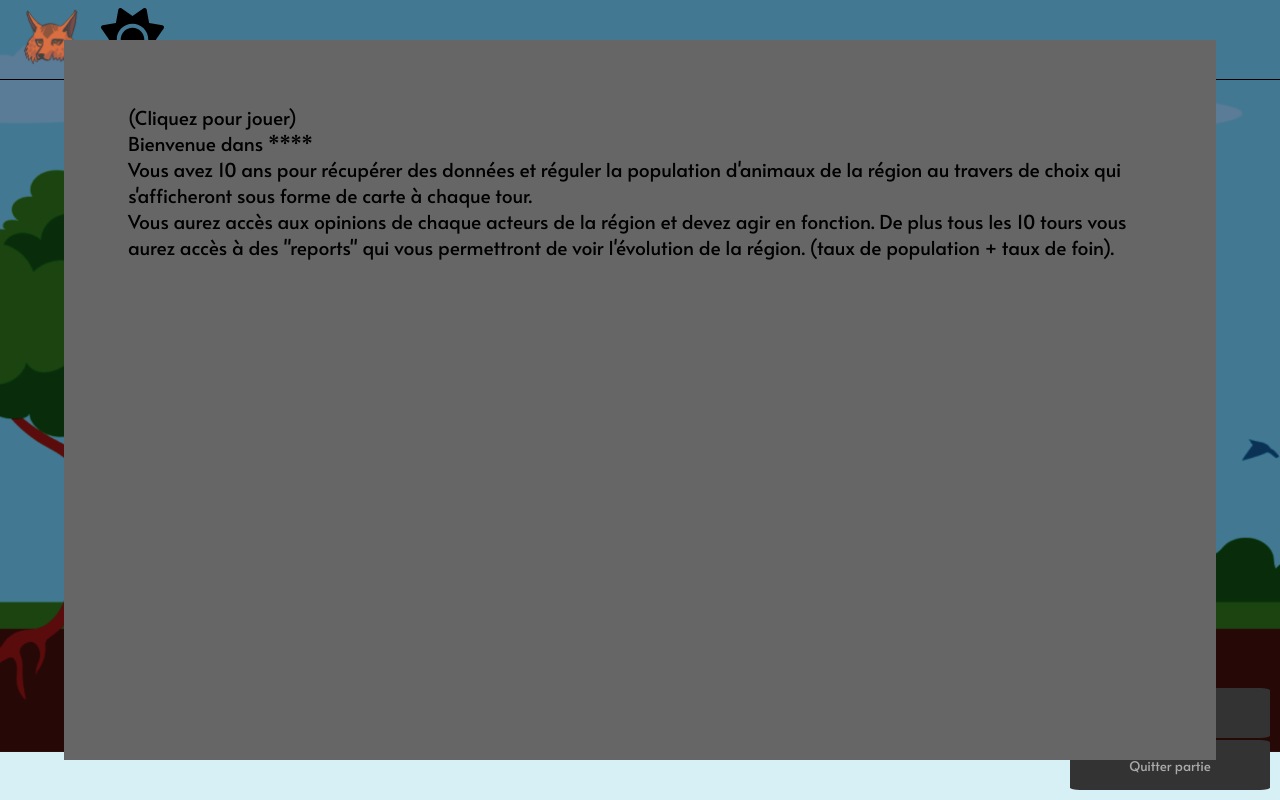
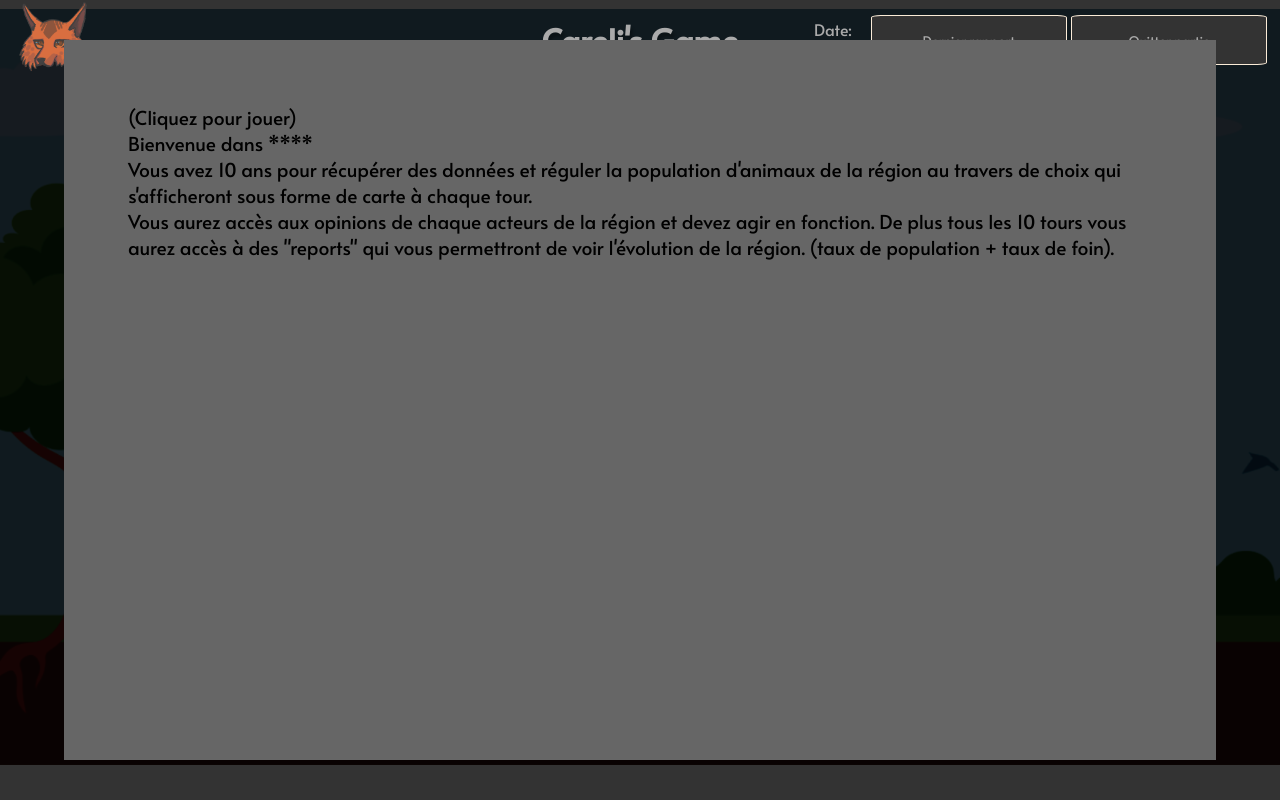
Before and after one commit to LucienMartial/ScientificGameJam2022, a plain HTML site: page src/index.html in a window 1280 px wide. Both pictures are taken after a click on the button "Start". Drawn offline with Linux system fonts and the light colour scheme.

Commit message:
Removing light theme, replacing options

```diff
--- a/src/index.html
+++ b/src/index.html
@@ -13,14 +13,9 @@
 </head>
 
 <body>
-<header>
-    <ul>
-        <li><img src="assets/favicon.png" alt=""></li>
-        <li id="toggleDark" class="nav-icon">
-        </li>
-    </ul>
+<header id="header"><img src="assets/favicon.png" alt="">
+    <h1>Careli's Game</h1>
 </header>
-<h1>Careli's Game</h1>
 
 <div id="menu" class="exclusive">
     <button id="startGame"  class='start-btn'>Start</button>
@@ -29,7 +24,6 @@
 
 
 <div id="game" class="exclusive">
-    <!-- <h2>Partie</h2> -->
 
     <div id="gameContext" style="display: none;">
         (Cliquez pour jouer)<br>
@@ -68,12 +62,5 @@
     <div id="lastReportContent"></div>
 </div>
 
-<footer>
-    <div id="options">
-        <p id="currentDate"></p>
-        <button id="lastReport">Dernier rapport</button>
-        <button id="leaveGame">Quitter partie</button>
-    </div>
-</footer>
 </body>
 </html>
--- a/src/scripts/game.js
+++ b/src/scripts/game.js
@@ -16,6 +16,7 @@ let cardContainer = null;
 let optionsDiv = null;
 let currentDate = null;
 let lastReportBtn = null;
+let leaveGameBtn = null;
 let lastReportContent = null;
 
 function reset_game() {
@@ -72,15 +73,33 @@ function init_display_elements() {
 
     cardContainer = document.getElementById("cardContainer");
 
-    optionsDiv = document.getElementById("options");
-    currentDate = document.getElementById("currentDate");
-    lastReportBtn = document.getElementById("lastReport");
+    optionsDiv = document.createElement("div");
+    optionsDiv.id = "options";
+    currentDate = document.createElement("p");
+    currentDate.id = "currentDate";
+    optionsDiv.appendChild(currentDate);
+    lastReportBtn = document.createElement("button");
+    lastReportBtn.id = "lastReport";
+    lastReportBtn.innerText = "Dernier rapport";
+    optionsDiv.appendChild(lastReportBtn);
+    leaveGameBtn = document.createElement("button");
+    leaveGameBtn.id = "leaveGame";
+    leaveGameBtn.innerText = "Quitter partie";
+    optionsDiv.appendChild(leaveGameBtn);
     lastReportContent = document.getElementById("lastReportContent");
+
+    document.getElementsByTagName("header")[0].appendChild(optionsDiv);
 
     lastReportBtn.onclick = function () {
         document.documentElement.style.setProperty("--report-display-transition-duration", "0.3s");
         lastReportContent.classList.toggle("active");
         display_last_report();
+    }
+
+    leaveGameBtn.onclick = function () {
+        document.body.style.backgroundImage = "url('assets/background_meadow_adobe_express.svg')";
+        document.body.style.backgroundSize = "100%";
+        set_exclusive_div_visible(EXCL_DIVS.MENU);
     }
 }
 
--- a/src/scripts/script.js
+++ b/src/scripts/script.js
@@ -20,30 +20,6 @@ document.addEventListener("DOMContentLoaded", function () {
     playGameButton.onclick = function () {
         start_game();
         set_exclusive_div_visible(EXCL_DIVS.GAME);
-    }
-
-
-    /** MENU **/
-
-    const menuButton = document.getElementById("leaveGame");
-
-    menuButton.onclick = function () {
-        // récupérer body
-        var body =  document.getElementsByTagName("body");
-        body.item(0).style.backgroundImage = "url('assets/background_meadow_adobe_express.svg')";
-        body.item(0).style.backgroundSize = "105%";
-        set_exclusive_div_visible(EXCL_DIVS.MENU);
-    }
-
-    /** DARK MODE **/
-    const darkModeButton = document.getElementById("toggleDark");
-    const sunIcon = "assets/sun-solid.svg";
-    const moonIcon = "assets/moon-solid.svg";
-    let darkMode = false;
-    darkModeButton.onclick = function () {
-        darkModeButton.style.backgroundImage = darkMode ? `url("${sunIcon}")` : `url("${moonIcon}")`;
-        darkMode = !darkMode;
-        document.body.classList.toggle("dark");
     }
 });
 
--- a/src/styles/style.css
+++ b/src/styles/style.css
@@ -10,8 +10,8 @@
 
 :root {
     --dark-mode-transition-duration: .2s;
-    --background-color: #D7F0F5;
-    --title-color: #333;
+    --background-color: #333;
+    --title-color: #AAA;
     --card-background-color: #333;
     --text-color: #AAA;
     --card-title-background-color: #666;
@@ -25,47 +25,29 @@
     --report-background-color: #ffc89b;
 }
 
-body.dark {
-    --background-color: #333;
-    --title-color: #AAA;
-}
-
 body {
-    transition: background-color var(--dark-mode-transition-duration);
     background-color: var(--background-color);
     font-family: 'Roboto', sans-serif;
     overflow: hidden;
+    height: 100vh;
 }
 
 header {
     height: 10vh;
-    border-bottom: solid #000 1px;
+    padding: 0 1%;
     display: flex;
     flex-direction: row;
+    justify-content: space-between;
+    align-items: center;
 }
 
-header ul {
-    margin: auto;
-    display: flex;
-    flex-direction: row;
-    align-items: center;
-    justify-content: flex-start;
-    height: 100%;
-    width: 97%;
-    list-style: none;
+header h1{
+    position: absolute;
+    left: 50%;
+    transform:translateX(-50%);
 }
 
-header li {
-    list-style: none;
-    font-size: 1.5rem;
-    font-weight: 600;
-    color: #333;
-    height: 80%;
-    max-width: 10%;
-    cursor: pointer;
-}
-
-header li img {
+header img{
     height: 100%;
 }
 
@@ -74,32 +56,30 @@ header li img {
     width: 100px;
 }
 
-h1, h2 {
-    text-align: center;
+h1 {
     color: var(--title-color);
-    transition: color var(--dark-mode-transition-duration);
 }
 
-#toggleDark {
-    background-image: url("../assets/sun-solid.svg");
-    background-repeat: no-repeat;
-    background-position: center;
-    background-size: contain;
+#game{
+    height: 90vh;
 }
 
 .gameContainer {
+    height: 100%;
     display: grid;
     grid-template-areas:
         "hunter card card naturalist"
         "farmer card card researcher";
     grid-template-columns: repeat(4, 1fr);
+    grid-template-rows: repeat(2,1fr);
     justify-items: center;
     grid-row-gap: 10px;
+    padding-top: 1%;
 }
 
 #cardContainer {
     display: flex;
-    height: 60vh;
+    height: 75%;
     width: 100%;
     margin-top: 20px;
     justify-content: center;
@@ -139,6 +119,7 @@ h1, h2 {
     width: 75%;
     height: 100%;
     user-select: none;
+    box-shadow: 0 0 50px #FFFA;
 }
 
 .card.event{
@@ -150,8 +131,6 @@ h1, h2 {
         "next";
 }
 
-
-
 body{
     background-image: url("../assets/background_meadow_adobe_express.svg");
     background-blend-mode: multiply;
@@ -160,9 +139,7 @@ body{
     background-position-x: 40%;
     background-position-y: 20%;
 }
-body.dark .card {
-    box-shadow: 0 0 50px #FFFA;
-}
+
 
 .card:hover {
     scale: 105%;
@@ -183,7 +160,7 @@ body.dark .card {
     color: var(--text-color);
     border-top: solid var(--border-color) 1px;
     cursor: pointer;
-    padding-top: 10px;
+    padding: 10px;
 }
 
 #choiceLeft {
@@ -211,14 +188,12 @@ body.dark .card {
 }
 
 #options {
-    position: absolute;
-    right: 10px;
-    bottom: 10px;
+    height: 100%;
     display: flex;
-    flex-direction: column;
+    flex-direction: row;
     align-items: center;
     justify-content: center;
-    gap: 2px;
+    gap: 1%;
 }
 
 #currentDate {
@@ -236,7 +211,11 @@ body.dark .card {
     background-color: var(--card-background-color);
     color: var(--text-color);
     border-radius: 5%;
-    border: none;
+    border: solid var(--border-color) 1px;
+}
+
+#options #currentDate{
+    text-align: center;
 }
 
 #gameContext {
@@ -252,9 +231,6 @@ body.dark .card {
     padding: 5%;
 }
 
-body.dark #options button {
-    border: solid #666666 1px;
-}
 
 .actor.hunter {
     grid-area: hunter;
@@ -369,7 +345,6 @@ h1{
     cursor: pointer;
     outline: none;
     background-color: var(--card-background-color);
-    color: var(--text-color);
     border-radius: 5%;
     border: solid var(--border-color) 1px;
 
```
Also changed, not shown: src/assets/moon-solid.svg (deleted), src/assets/sun-solid.svg (deleted).
